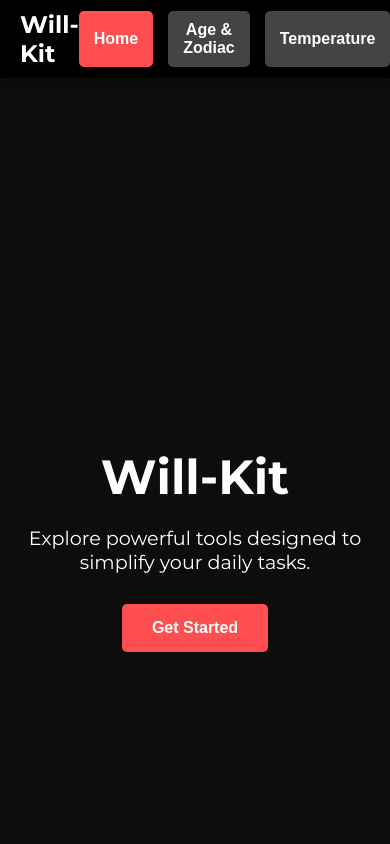
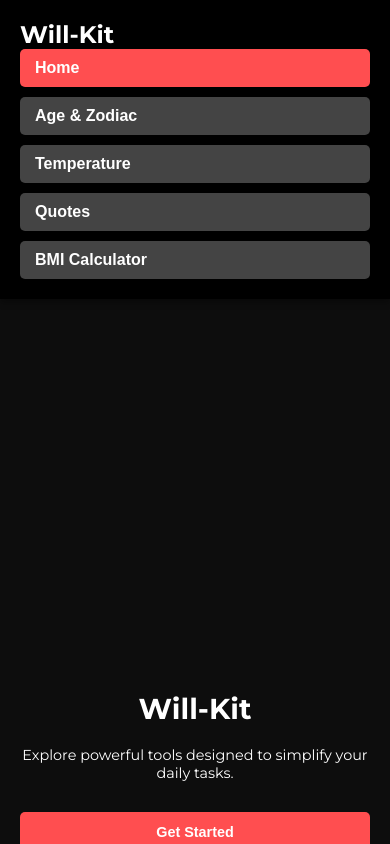
Before and after one commit to Tohru-art/WILL-KIT, a plain HTML site: page index.html in a window 390 px wide. Drawn offline with Linux system fonts and the light colour scheme.

Commit message:
Responsive design/styles added to style.css

```diff
--- a/styles.css
+++ b/styles.css
@@ -171,3 +171,125 @@ select {
     background: #333;
     color: #fff;
 }
+
+/* Default styles are for desktop */
+
+/* General Styling for Hero Content */
+.hero-content {
+    display: flex;
+    flex-direction: column;
+    justify-content: center;
+    align-items: center;
+    height: 100vh;
+    text-align: center;
+}
+
+.hero-content h1 {
+    font-size: 3rem;
+    margin-bottom: 20px;
+}
+
+.hero-content p {
+    font-size: 1.2rem;
+    margin-bottom: 30px;
+}
+
+.cta-button {
+    padding: 15px 30px;
+    font-size: 1rem;
+    font-weight: 600;
+    background: #ff4e50;
+    color: white;
+    border: none;
+    border-radius: 5px;
+    cursor: pointer;
+    transition: background 0.3s ease;
+}
+
+.cta-button:hover {
+    background: #e43d3f;
+}
+
+/* Responsive Styles */
+
+/* Tablets (768px and below) */
+@media (max-width: 768px) {
+    .hero-content h1 {
+        font-size: 2.5rem;
+    }
+
+    .hero-content p {
+        font-size: 1rem;
+    }
+
+    .cta-button {
+        width: 100%;
+        font-size: 1rem;
+    }
+}
+
+/* Mobile Phones (480px and below) */
+@media (max-width: 480px) {
+    .hero-content h1 {
+        font-size: 1.8rem;
+    }
+
+    .hero-content p {
+        font-size: 0.9rem;
+    }
+
+    .cta-button {
+        width: 100%;
+        font-size: 0.9rem;
+        padding: 12px 20px;
+    }
+}
+
+/* Navbar */
+.navbar {
+    display: flex;
+    justify-content: space-between;
+    align-items: center;
+    padding: 10px 20px;
+    background: #000;
+    position: sticky;
+    top: 0;
+    z-index: 1000;
+    box-shadow: 0 4px 6px rgba(0, 0, 0, 0.3);
+}
+
+.nav-tabs {
+    display: flex;
+    gap: 15px;
+}
+
+.tab-link {
+    padding: 10px 15px;
+    border: none;
+    border-radius: 5px;
+    background: #444;
+    color: #fff;
+    cursor: pointer;
+    font-weight: 600;
+    transition: all 0.3s ease;
+}
+
+/* Responsive Navbar (768px and below) */
+@media (max-width: 768px) {
+    .navbar {
+        flex-direction: column;
+        align-items: flex-start;
+        padding: 20px;
+    }
+
+    .nav-tabs {
+        flex-direction: column;
+        gap: 10px;
+        width: 100%;
+    }
+
+    .tab-link {
+        width: 100%;
+        text-align: left;
+    }
+}
```
